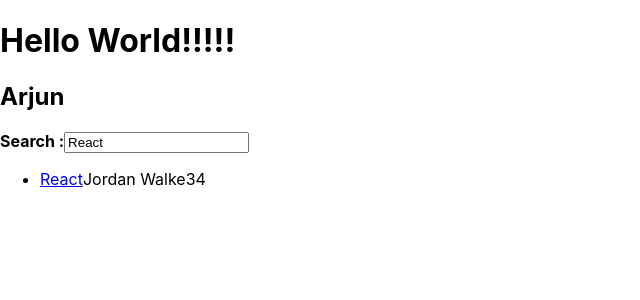
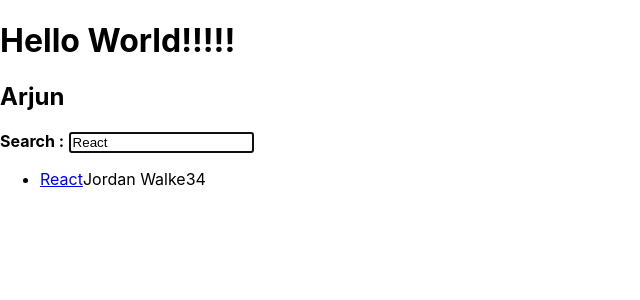
Before and after one commit to letsmailarjunmurali/React_Bunch, a React (Create React App) app in the folder RoadToReact/hacker-stories/: page / in a window 1280 px wide. Shown: the top 300 px of the page, without its empty margins (0-640 px from the left). Built offline with nearby package versions, Linux system fonts and the light colour scheme.

Commit message:
imperative_react

```diff
--- a/RoadToReact/hacker-stories/src/App.js
+++ b/RoadToReact/hacker-stories/src/App.js
@@ -71,6 +71,7 @@
         label="Search"
         value={search}
         onInputChange={onSearch}
+        isFocused={true}
       >
         <strong>Search :</strong>
       </InputWithLabel>
@@ -84,13 +85,37 @@
   value,
   type = "text",
   onInputChange,
+  isFocused,
   children,
-}) => (
-  <>
-    <label htmlFor={id}>{children}</label>
-    <input id={id} type={type} value={value} onChange={onInputChange} />
-  </>
-);
+}) => {
+  // A
+  const inputRef = React.useRef();
+
+  // C
+  React.useEffect(() => {
+    if (isFocused && inputRef.current) {
+      // D
+      inputRef.current.focus();
+    }
+  }, [isFocused]);
+
+  return (
+    <>
+      <label htmlFor={id}>{children}</label>
+      &nbsp;
+      {/* B */}
+      <input
+        ref={inputRef}
+        id={id}
+        type={type}
+        value={value}
+        autoFocus={isFocused}
+        onChange={onInputChange}
+      />
+    </>
+  );
+};
+
 const List = ({ list }) => {
   console.log("List renders");
 
```
Also changed, not shown: RoadToReact/hacker-stories/readme.txt.
